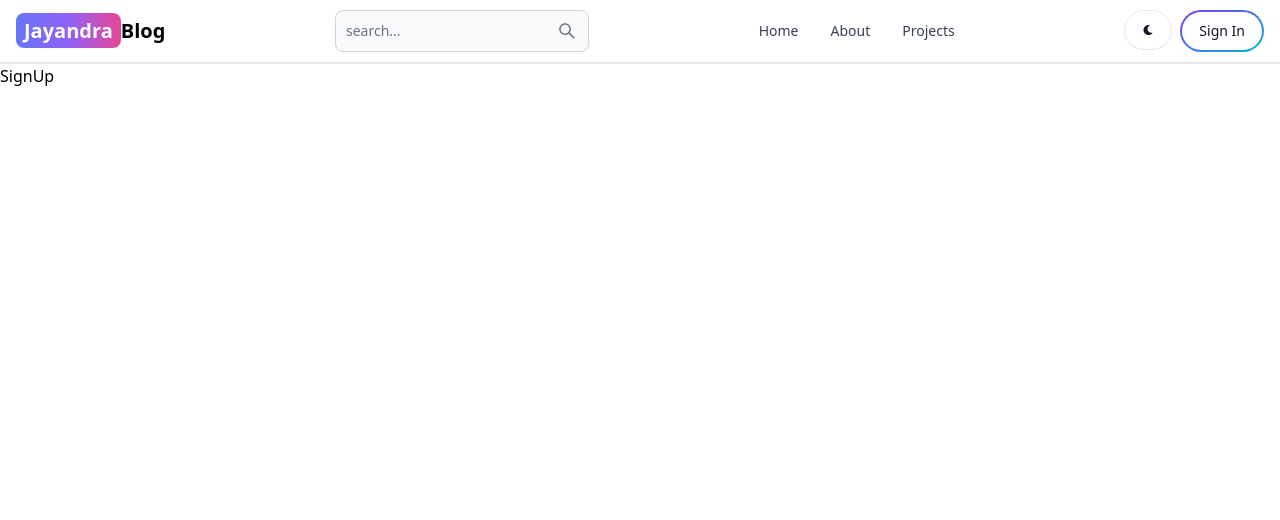
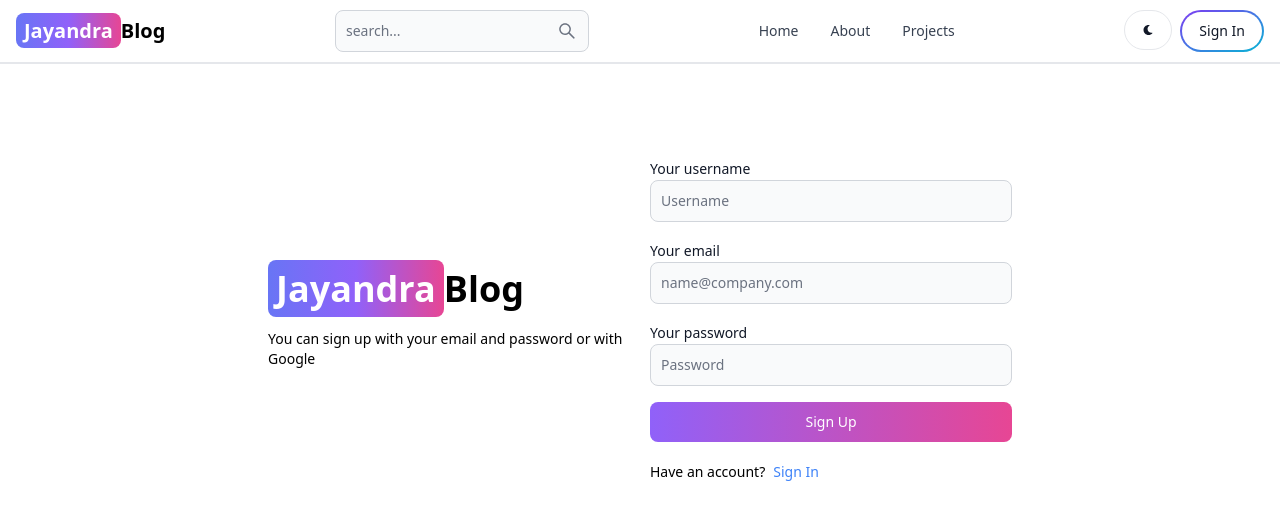
Before and after one commit to jayandra-XQ/mern-blog, a React (Vite) app in the folder client/: page /sign-up in a window 1280 px wide. Shown: the top 520 px of the page. Built offline with nearby package versions, Linux system fonts and the light colour scheme.

Commit message:
create signup page UI

```diff
--- a/client/src/pages/SignUp.jsx
+++ b/client/src/pages/SignUp.jsx
@@ -1,8 +1,71 @@
 import React from 'react'
+import { Link } from 'react-router-dom'
+import { Button, Label, TextInput } from 'flowbite-react'
 
 const SignUp = () => {
   return (
-    <div>SignUp</div>
+    <>
+      <div className='min-h-screen mt-20'>
+        <div className='flex p-3 max-w-3xl mx-auto flex-col md:flex-row md:items-center gap-5'>
+          {/* left side */}
+          <div className='flex-1'>
+            <Link to='/' className=' font-bold dark:text-white text-4xl'>
+              <span className='px-2 py-1 bg-gradient-to-r  from-indigo-500 via-purple-500 to-pink-500 rounded-lg text-white'>Jayandra</span>
+              Blog
+            </Link>
+
+            <p className='text-sm mt-5'>
+              You can sign up with your email and password
+              or with Google
+            </p>
+          </div>
+
+          {/* right side */}
+          <div className='flex-1'>
+            <form className='flex flex-col gap-4'>
+              <div>
+                <Label value='Your username' />
+                <TextInput
+                  type='text'
+                  placeholder='Username'
+                  id='username'
+                />
+              </div>
+
+              <div>
+                <Label value='Your email' />
+                <TextInput
+                  type='text'
+                  placeholder='name@company.com'
+                  id='email'
+                />
+              </div>
+
+              <div>
+                <Label value='Your password' />
+                <TextInput
+                  type='text'
+                  placeholder='Password'
+                  id='password'
+                />
+              </div>
+
+              <Button gradientDuoTone='purpleToPink' type='submit'>
+                Sign Up
+              </Button>
+            </form>
+
+            <div className='flex gap-2 text-sm mt-5'>
+              <span>Have an account?</span>
+              <Link to='/sign-in' className='text-blue-500'>
+                Sign In
+              </Link>
+            </div>
+          </div>
+        </div>
+
+      </div>
+    </>
   )
 }
 
```
